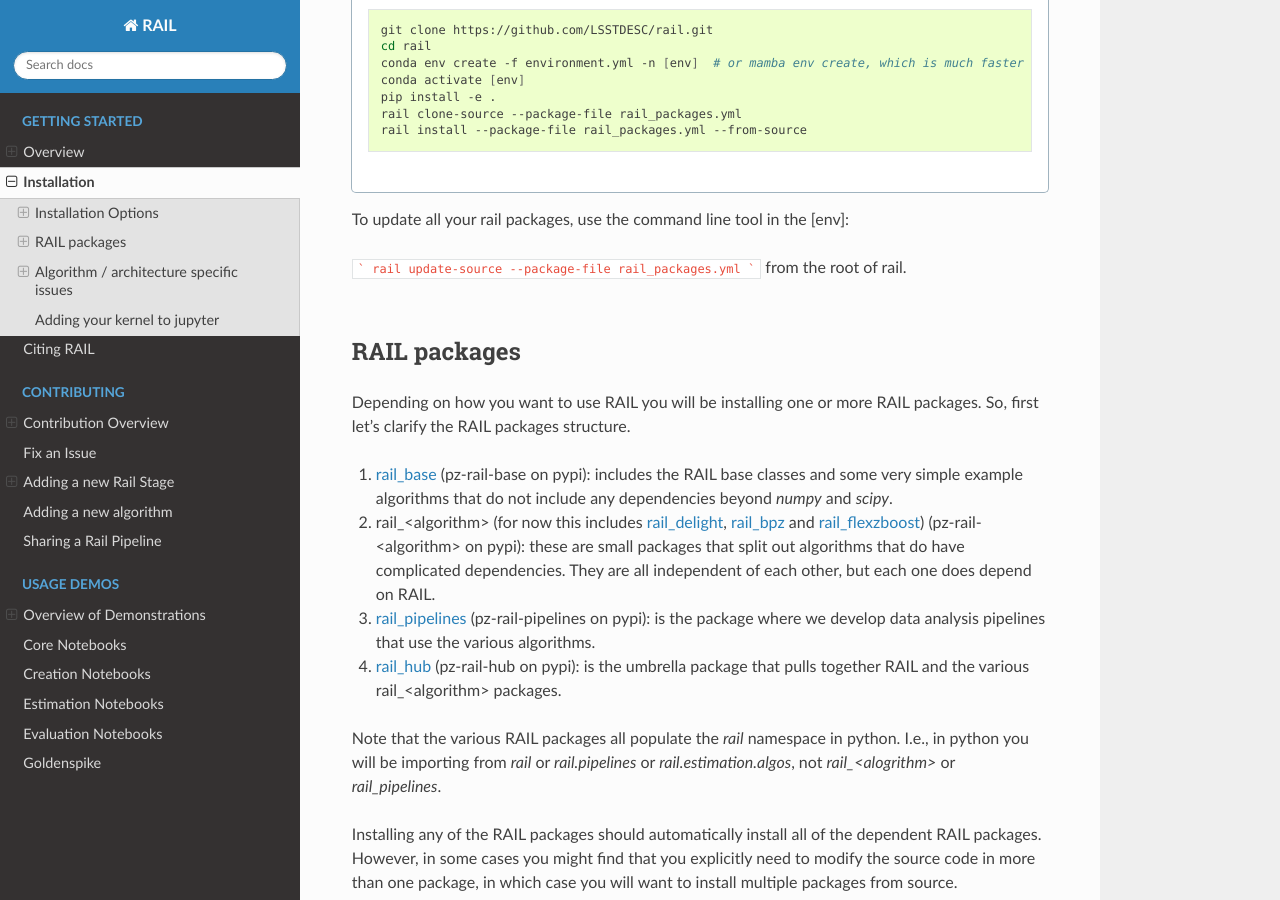
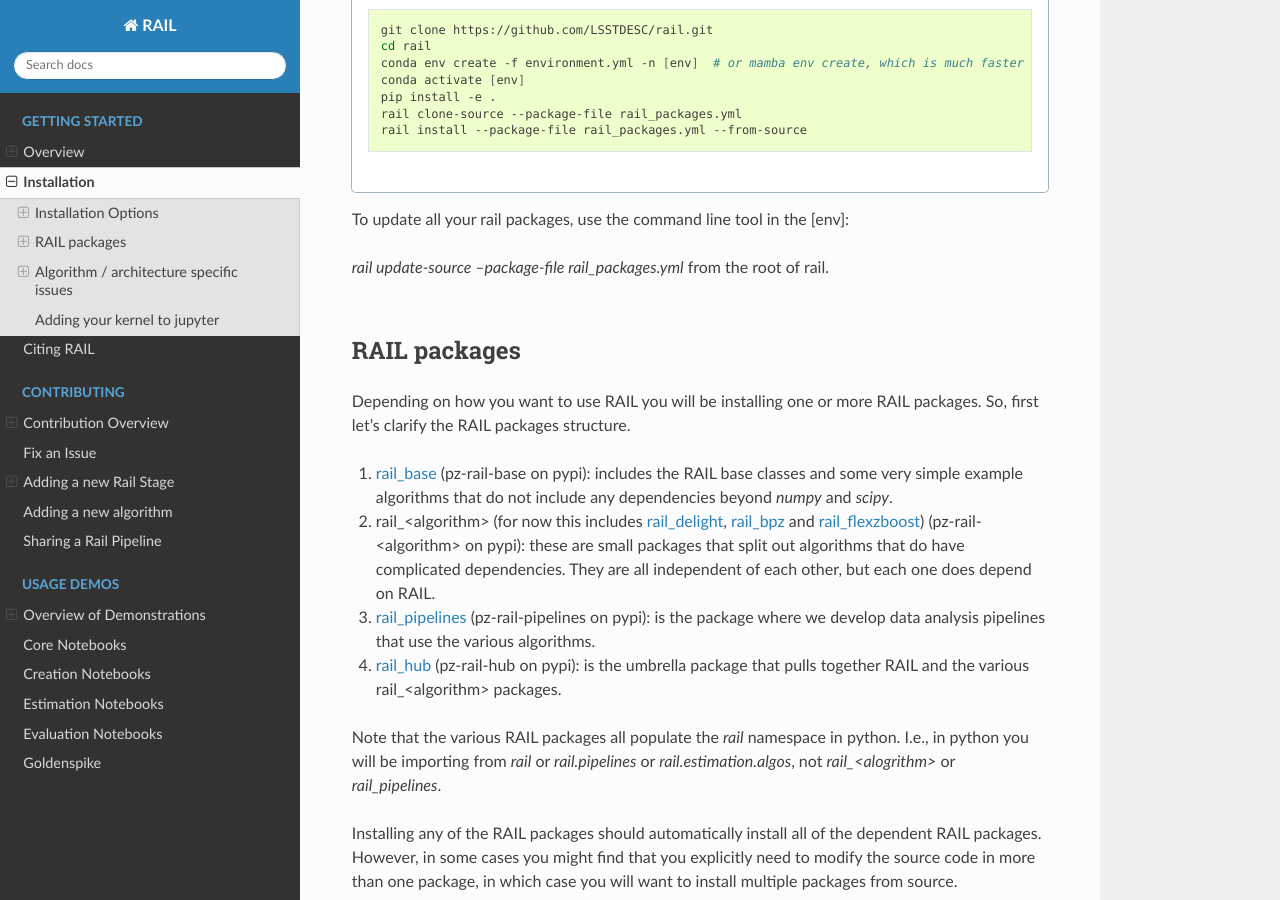
Before and after one commit to LSSTDESC/rail, a Sphinx documentation site: the page built from docs/source/installation.rst, in a window 1280 px wide and 900 px high, scrolled down 2804 px. Built offline with Sphinx 7.4.7 and the Read the Docs theme 2.0.0, drawn with Linux system fonts in a browser that asks for light colours; pages that are not in the unit, such as notebooks, are missing from menus; the version number could not be read and is left out.

````diff
--- a/docs/source/installation.rst
+++ b/docs/source/installation.rst
@@ -203,9 +203,8 @@ We have included an `environment.yml` that makes it easy to create a conda envir
 
 To update all your rail packages, use the command line tool in the [env]:
 
-```
-rail update-source --package-file rail_packages.yml
-```
+
+`rail update-source --package-file rail_packages.yml`
 from the root of rail.
 
 
````
